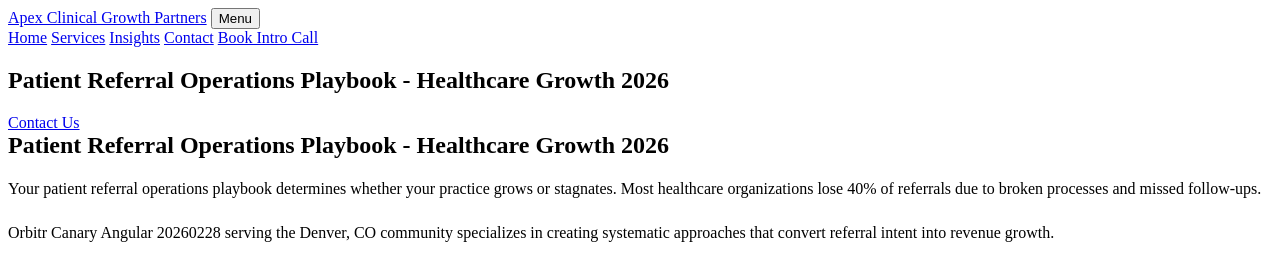
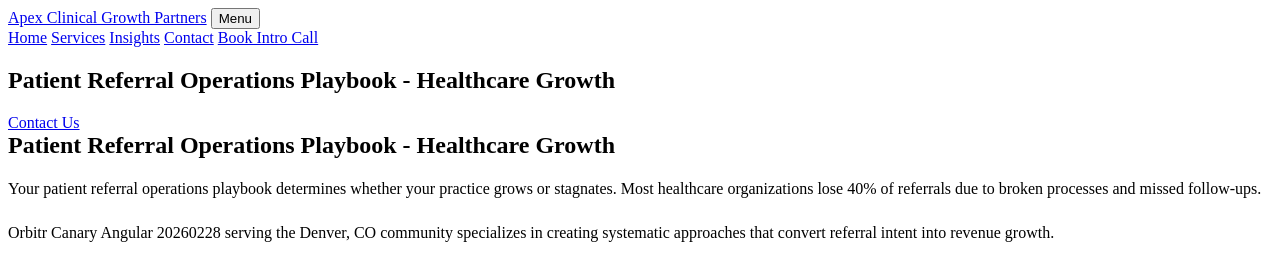
Before and after one commit to prjctlphbt/orbitr-canary-angular-20260228, a Jekyll site: the page angular-referral-ops-playbook-20260228142149.html, which Jekyll copies as it is, in a window 1280 px wide. Shown: the top 263 px of the page. Built offline with Jekyll 4.4.1, drawn with Linux system fonts in a browser that asks for light colours.

Commit message:
Rollback: Revert changes to angular-referral-ops-playbook-20260228142149.html

```diff
--- a/angular-referral-ops-playbook-20260228142149.html
+++ b/angular-referral-ops-playbook-20260228142149.html
@@ -4,9 +4,10 @@
 <head>
 <meta charset="utf-8"/>
 <meta content="width=device-width, initial-scale=1.0" name="viewport"/>
-<meta content="Enhance patient referrals with our 2026 operations playbook. Optimize workflows, boost growth, and improve patient outcomes. Start today." name="description"/>
-<title>Patient Referral Operations Playbook - Healthcare Growth 2026</title>
+<meta content="Streamline patient referrals with our comprehensive operations playbook. Optimize workflows, boost growth, and improve patient outcomes. Get started today." name="description"/>
+<title>Patient Referral Operations Playbook - Healthcare Growth</title>
 <style>
+
 
 /* Minimal functional styles (accordion, forms only) */
 
@@ -48,7 +49,7 @@
  box-sizing: border-box;
 }
 
-</style>
+ </style>
 <style id="orbitr-generated-content-style">
 .orbitr-generated-content > * {
  margin: 0;
@@ -83,8 +84,7 @@
 .orbitr-generated-content li {
  line-height: 1.65;
 }
-</style>
-</head>
+</style></head>
 <body>
 <header>
 <div class="container navbar">
@@ -102,13 +102,13 @@
 <main class="page-main">
 <section class="page-hero landing-hero">
 <div class="container">
-<h1>Patient Referral Operations Playbook - Healthcare Growth 2026</h1>
+<h1>Patient Referral Operations Playbook - Healthcare Growth</h1>
 <a class="cta" href="/services/">Contact Us</a>
 </div>
 </section>
 <section class="landing-content">
 <div class="container orbitr-generated-content">
-<h1>Patient Referral Operations Playbook - Healthcare Growth 2026</h1>
+<h1>Patient Referral Operations Playbook - Healthcare Growth</h1>
 <p>Your patient referral operations playbook determines whether your practice grows or stagnates. Most healthcare organizations lose 40% of referrals due to broken processes and missed follow-ups.</p>
 <p>Orbitr Canary Angular 20260228 serving the Denver, CO community specializes in creating systematic approaches that convert referral intent into revenue growth.</p>
 <h2>Why Your Patient Referral Operations Playbook Matters</h2>
@@ -194,6 +194,6 @@
  button.parentElement.classList.toggle('active');
  });
  });
-</script>
+ </script>
 </body>
 </html>
```
